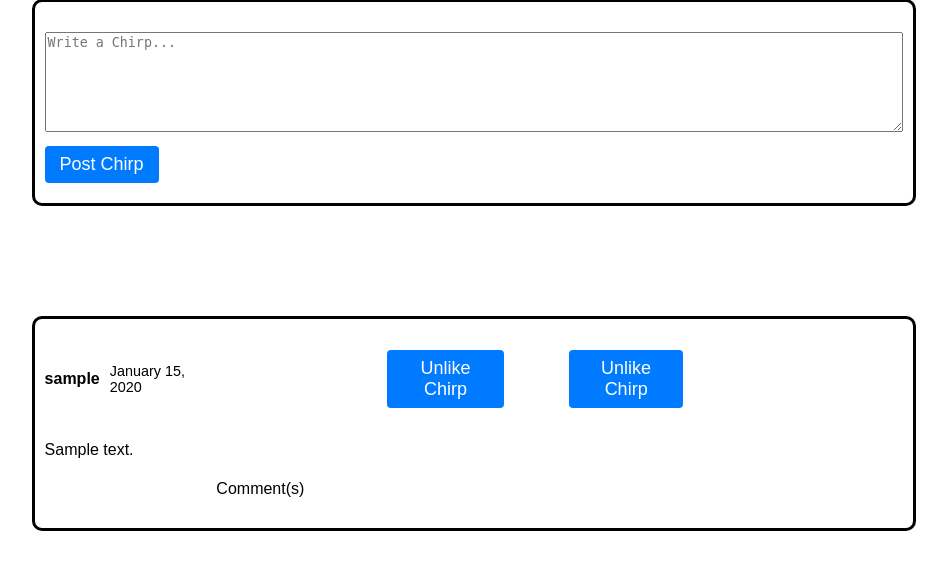
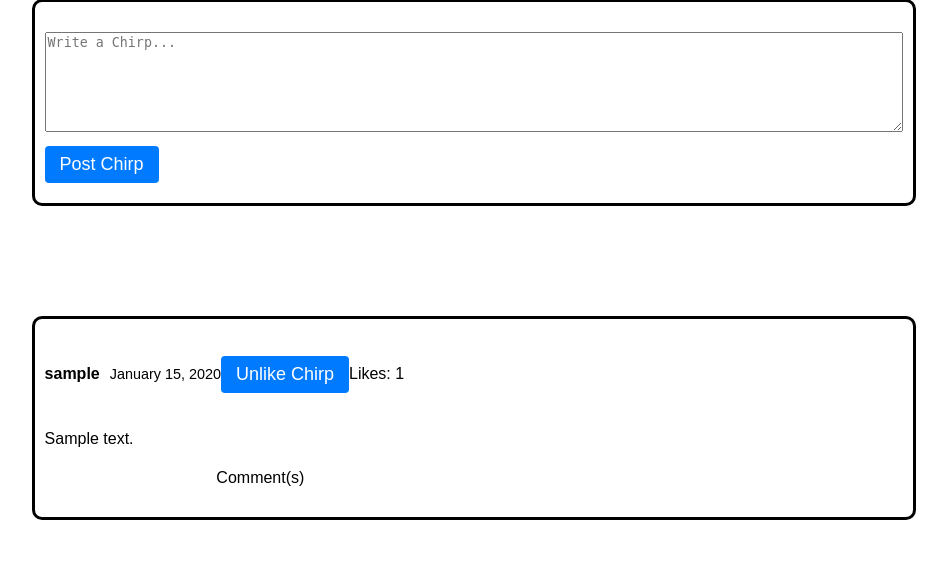
Before and after one commit to DaCrazyWeiser/chirper, a Django app: page / in a window 1280 px wide. Shown: the part 189-759 px from the top of the page, without its empty margins (166-1113 px from the left). Run offline with Django 5.2, Linux system fonts and the light colour scheme; a user stored in the database is signed in; tables that the repository leaves empty hold one stand-in row (values such as "Sample post").

Commit message:
working like button and counter.

```diff
--- a/chirper/templates/home.html
+++ b/chirper/templates/home.html
@@ -63,15 +63,6 @@
                         <div class="post-header">
                             <span class="post-user"><p>{{ chirp.user.username }}</p></span>
                             <span class="post-time"><p>{{ chirp.created_at|date:"F j, Y" }}</p></span>
-<<<<<<< Updated upstream
-                            <button type="submit" class="comment-button like-button" data-chirp-id="{{ chirp.id }}">
-                                {% if request.user in chirp.likes.all %}
-                                    Unlike Chirp
-                                {% else %}
-                                    Like Chirp
-                                {% endif %}
-                            </button>
-=======
                             <form method="POST" action="{% url 'like_chirp' chirp.id %}" style="display: inline;">
                                 {% csrf_token %}
                                 <button type="submit" class="comment-button like-button">
@@ -82,8 +73,7 @@
                                     {% endif %}
                                 </button>
                             </form>
->>>>>>> Stashed changes
-                            <span class="comment-like">Likes: <span id="like-count-{{ chirp.id }}">{{ chirp.likes.count }}</span></span>
+                            <span class="comment-like"><p>Likes: <span id="like-count-{{ chirp.id }}">{{ chirp.likes.count }}</p></span></span>
                         </div>
                         <div class="post-content">
                             <p>{{ chirp.content }}</p>
```
